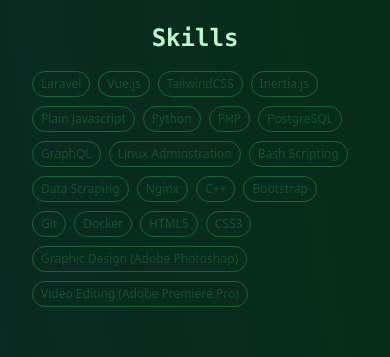
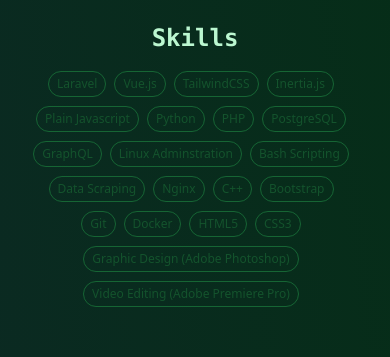
Before and after one commit to ahmed-fawzy99/portfolio, a Vue app: page / in a window 390 px wide. Shown: the part 810-1167 px from the top of the page. Built offline with nearby package versions, Linux system fonts and the light colour scheme.

Commit message:
minor UI improvement

```diff
--- a/src/App.vue
+++ b/src/App.vue
@@ -140,7 +140,7 @@
         </section>
         <section id="skills">
           <h2 class="text-2xl font-bold mb-2 text-center lg:text-start">Skills</h2>
-          <ul>
+          <ul class="text-center lg:text-start">
             <SkillList>Laravel</SkillList>
             <SkillList>Vue.js</SkillList>
             <SkillList>TailwindCSS</SkillList>
```
